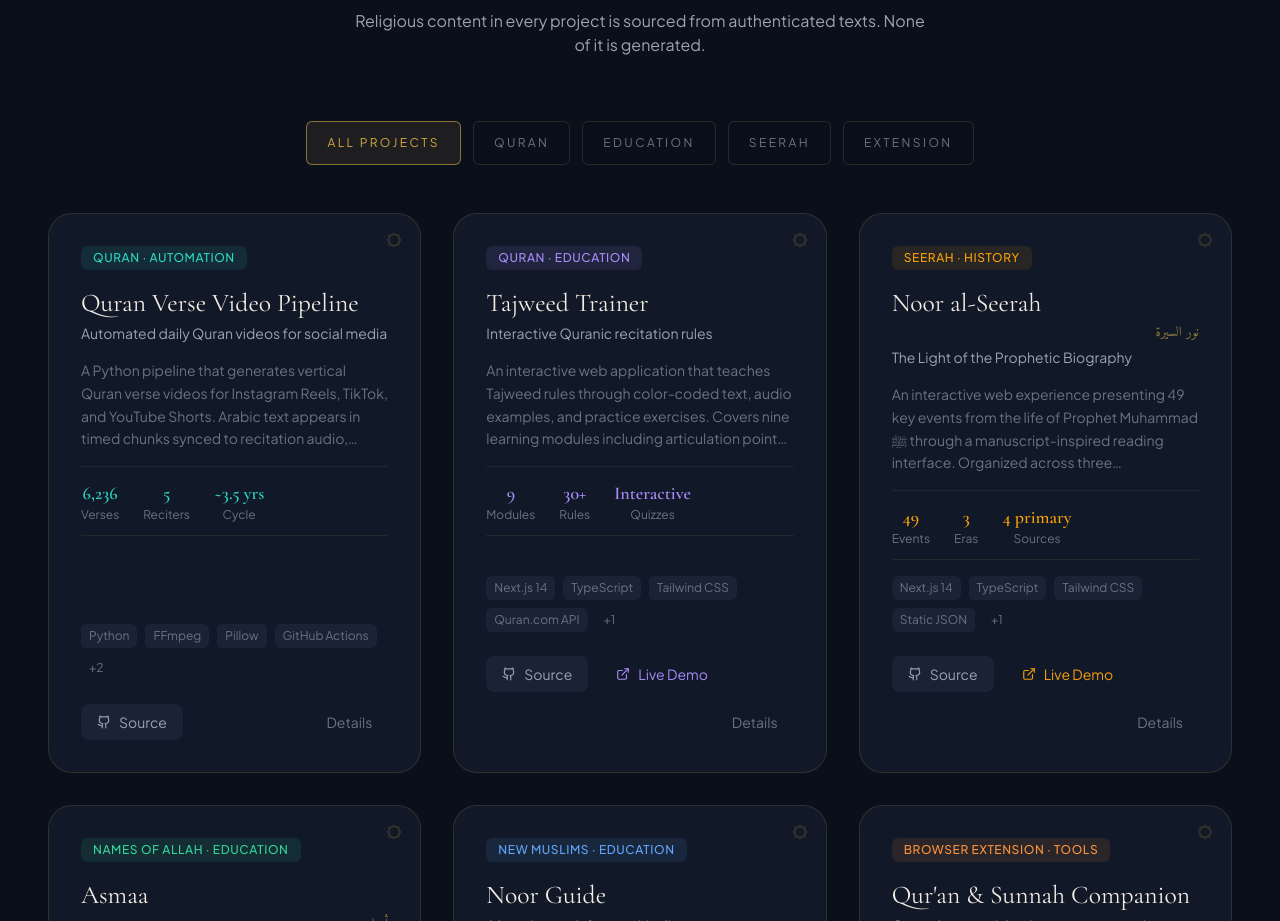
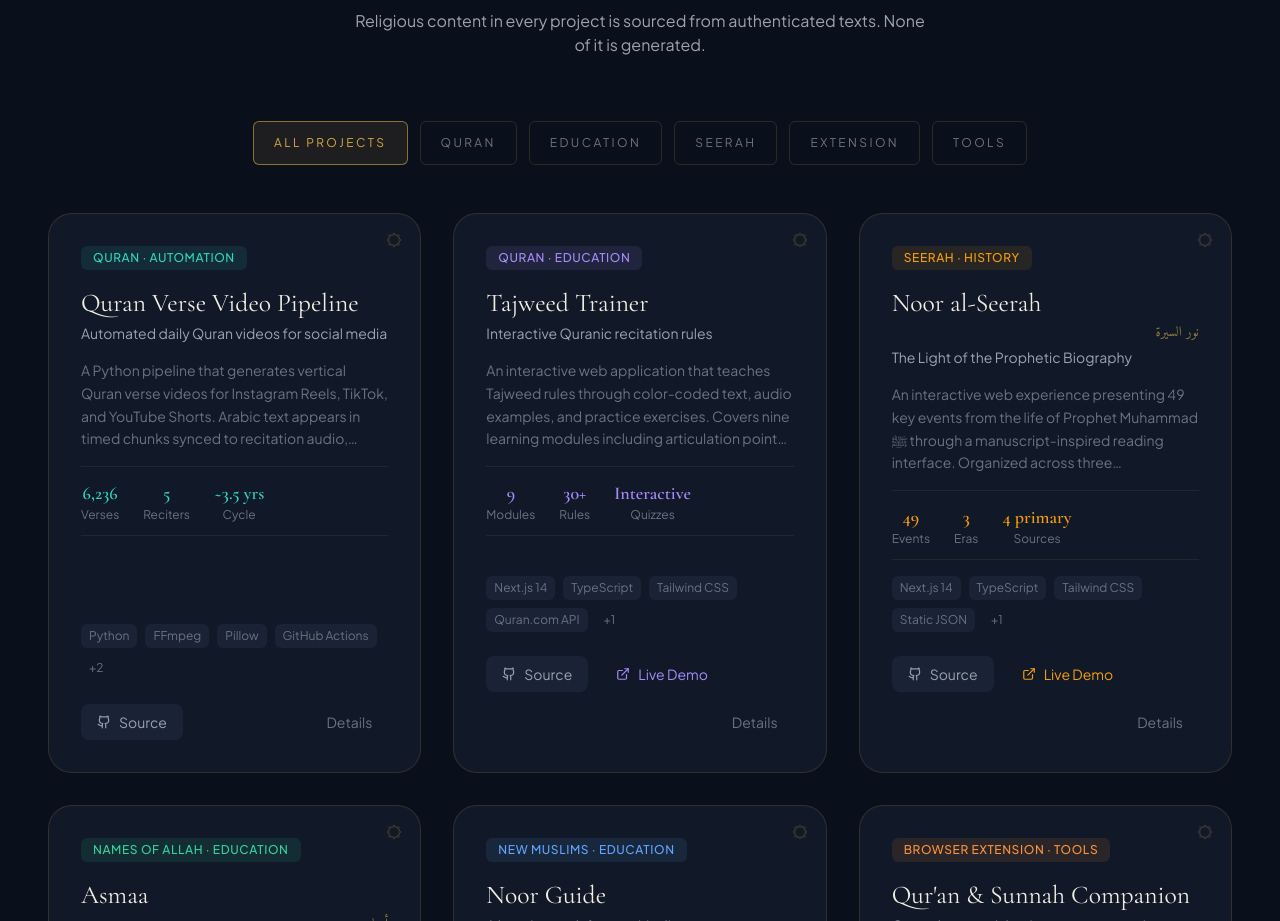
Before and after one commit to Abdalla-Eldoumani/my-islamic-portfolio, a Next.js app: page / in a window 1280 px wide. Shown: the part 1440-2361 px from the top of the page. Built offline with nearby package versions, Linux system fonts and the light colour scheme.

Commit message:
activate tools category in projects data

```diff
--- a/src/data/projects.ts
+++ b/src/data/projects.ts
@@ -190,5 +190,5 @@ export const categories = [
   { id: "education", label: "Education" },
   { id: "seerah", label: "Seerah" },
   { id: "extension", label: "Extension" },
-  // { id: "tools", label: "Tools" },
+  { id: "tools", label: "Tools" },
 ] as const;
```
